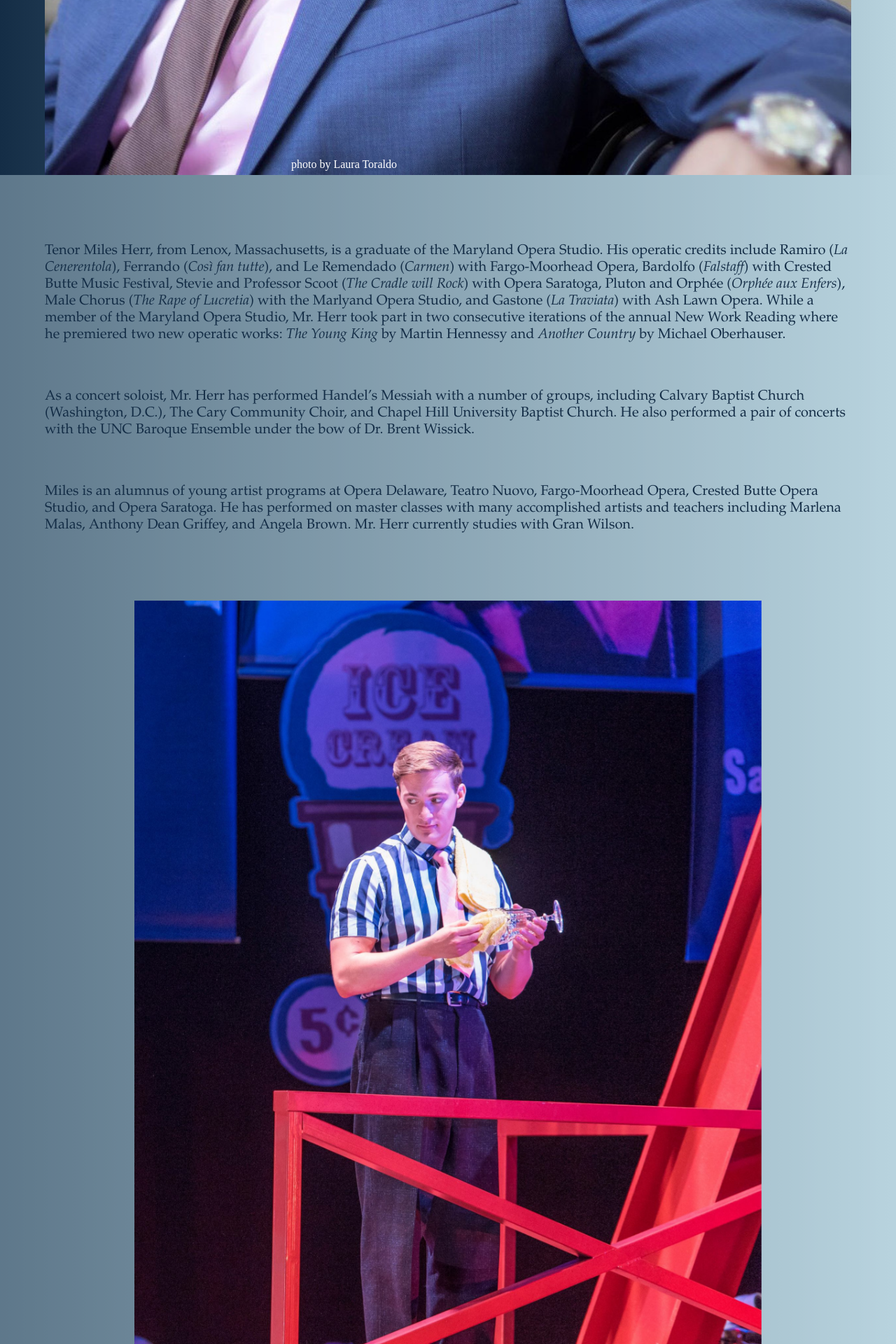
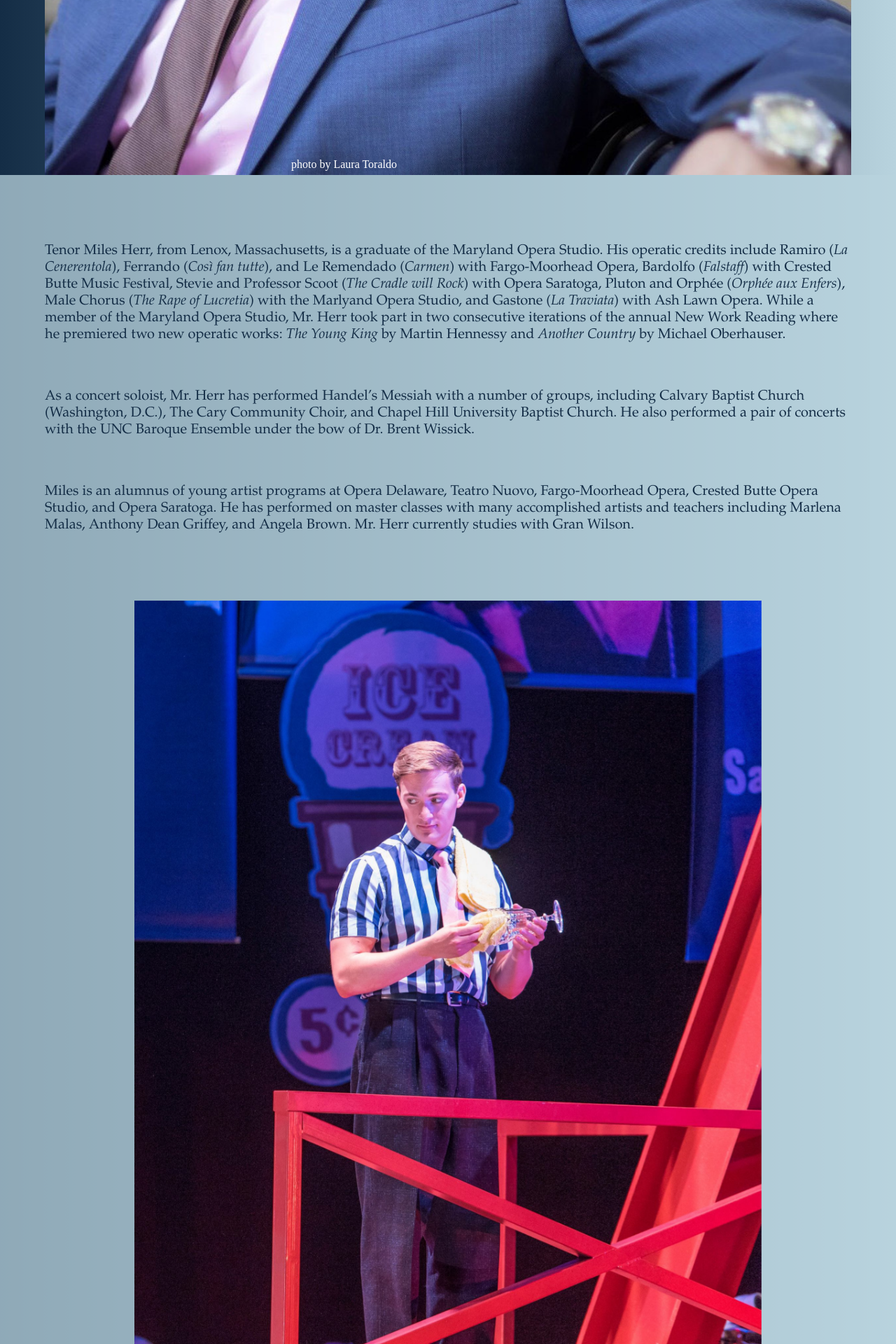
Before and after one commit to leemlb06pmi/leemlb06pmi.github.io, a Jekyll site: the page built from index.html, in a window 1280 px wide. Shown: the part 1822-3742 px from the top of the page at 70% size. Built offline with Jekyll 4.4.1, drawn with Linux system fonts in a browser that asks for light colours.

Commit message:
Update index.html

```diff
--- a/index.html
+++ b/index.html
@@ -28,7 +28,7 @@ title: Miles Herr, Tenor
 			</div>
 		</div>
 	</div>
-	<div style="background-color:rgba(184,211,222,.45);">
+	<div style="background-color:rgba(184,211,222,.75);">
 		<div class="row">
 			<div class="column 65left">
 				<div style="margin 2.5% 5% 2.5% 5%;">
```
